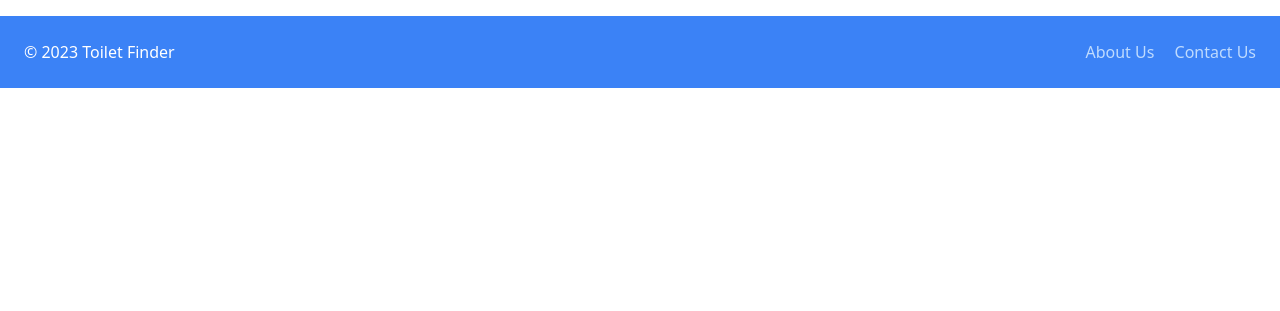
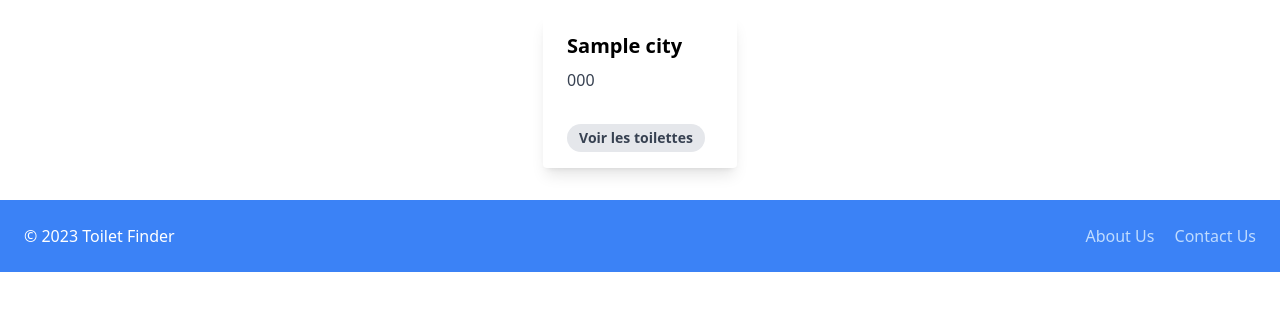
Before and after one commit to sakousi/toilet-advisor, a PHP site: template templates/city.php in a window 1280 px wide. Shown: the part 88-399 px from the top of the page. Run offline with PHP 8.4, Linux system fonts and the light colour scheme; the template is opened without the code that fills it: most values are stand-ins (such as "Sample title", 1, 10 or a date in 2020).

Commit message:
Added city page

```diff
--- a/src/controllers/city.php
+++ b/src/controllers/city.php
@@ -9,7 +9,7 @@ function cityController(){
         foreach($cityIds as $cityId) {
             array_push($cities, new City($cityId));
         }
-        $_POST['cities'] = $cities;
+
     }
 
     require 'templates/city.php';
--- a/src/controllers/login.php
+++ b/src/controllers/login.php
@@ -2,7 +2,10 @@
 require_once('src/model.php');
 // require_once('src/classes/user.php');
 
+<<<<<<< Updated upstream
 
+=======
+>>>>>>> Stashed changes
 function loginController() {
 	require('templates/login.php');
 }
--- a/src/controllers/register.php
+++ b/src/controllers/register.php
@@ -1,7 +1,10 @@
 <?php
 
+<<<<<<< Updated upstream
 // require_once('src/classes/user.php');
 
+=======
+>>>>>>> Stashed changes
 function registerController() {
 	require('templates/register.php');
 }
--- a/style.css
+++ b/style.css
@@ -550,6 +550,10 @@ video {
   top: 0px;
 }
 
+.m-4 {
+  margin: 1rem;
+}
+
 .mb-2 {
   margin-bottom: 0.5rem;
 }
@@ -566,12 +570,20 @@ video {
   margin-right: 1rem;
 }
 
+.mr-6 {
+  margin-right: 1.5rem;
+}
+
 .mt-3 {
   margin-top: 0.75rem;
 }
 
 .mt-4 {
   margin-top: 1rem;
+}
+
+.mb-4 {
+  margin-bottom: 1rem;
 }
 
 .block {
@@ -606,6 +618,18 @@ video {
   width: 100%;
 }
 
+.w-3\/4 {
+  width: 75%;
+}
+
+.max-w-sm {
+  max-width: 24rem;
+}
+
+.flex-shrink-0 {
+  flex-shrink: 0;
+}
+
 .flex-col {
   flex-direction: column;
 }
@@ -618,8 +642,16 @@ video {
   align-items: center;
 }
 
+.justify-center {
+  justify-content: center;
+}
+
 .justify-between {
   justify-content: space-between;
+}
+
+.overflow-hidden {
+  overflow: hidden;
 }
 
 .rounded {
@@ -628,6 +660,10 @@ video {
 
 .rounded-lg {
   border-radius: 0.5rem;
+}
+
+.rounded-full {
+  border-radius: 9999px;
 }
 
 .rounded-l-lg {
@@ -699,6 +735,11 @@ video {
   background-color: rgb(255 255 255 / var(--tw-bg-opacity));
 }
 
+.bg-gray-200 {
+  --tw-bg-opacity: 1;
+  background-color: rgb(229 231 235 / var(--tw-bg-opacity));
+}
+
 .fill-current {
   fill: currentColor;
 }
@@ -721,12 +762,45 @@ video {
   padding-bottom: 0.5rem;
 }
 
+.py-10 {
+  padding-top: 2.5rem;
+  padding-bottom: 2.5rem;
+}
+
+.px-3 {
+  padding-left: 0.75rem;
+  padding-right: 0.75rem;
+}
+
+.px-6 {
+  padding-left: 1.5rem;
+  padding-right: 1.5rem;
+}
+
+.py-1 {
+  padding-top: 0.25rem;
+  padding-bottom: 0.25rem;
+}
+
+.py-4 {
+  padding-top: 1rem;
+  padding-bottom: 1rem;
+}
+
 .pl-2 {
   padding-left: 0.5rem;
 }
 
 .pr-8 {
   padding-right: 2rem;
+}
+
+.pb-2 {
+  padding-bottom: 0.5rem;
+}
+
+.pt-4 {
+  padding-top: 1rem;
 }
 
 .text-3xl {
@@ -742,6 +816,11 @@ video {
 .text-xl {
   font-size: 1.25rem;
   line-height: 1.75rem;
+}
+
+.text-base {
+  font-size: 1rem;
+  line-height: 1.5rem;
 }
 
 .font-bold {
@@ -786,6 +865,12 @@ video {
 
 .underline {
   text-decoration-line: underline;
+}
+
+.shadow-lg {
+  --tw-shadow: 0 10px 15px -3px rgb(0 0 0 / 0.1), 0 4px 6px -4px rgb(0 0 0 / 0.1);
+  --tw-shadow-colored: 0 10px 15px -3px var(--tw-shadow-color), 0 4px 6px -4px var(--tw-shadow-color);
+  box-shadow: var(--tw-ring-offset-shadow, 0 0 #0000), var(--tw-ring-shadow, 0 0 #0000), var(--tw-shadow);
 }
 
 .hover\:border-transparent:hover {
--- a/templates/city.php
+++ b/templates/city.php
@@ -1,3 +1,21 @@
 <?php require 'component/header.php' ?>
 
+<!-- create a card of each city with tailwind -->
+
+<div class="flex flex-wrap justify-center">
+    <?php foreach($cities as $city): ?>
+        <div class="max-w-sm rounded overflow-hidden shadow-lg m-4">
+            <div class="px-6 py-4">
+                <div class="font-bold text-xl mb-2"><?= $city->getName() ?></div>
+                <p class="text-gray-700 text-base">
+                    <?= $city->getZipCode() ?>
+                </p>
+            </div>
+            <div class="px-6 pt-4 pb-2">
+                <a href="index.php/toilet?cityId=<?= $city->getId() ?>" class="inline-block bg-gray-200 rounded-full px-3 py-1 text-sm font-semibold text-gray-700 mr-2 mb-2">Voir les toilettes</a>
+            </div>
+        </div>
+    <?php endforeach ?>
+</div>
+
 <?php require 'component/footer.php' ?>
```
